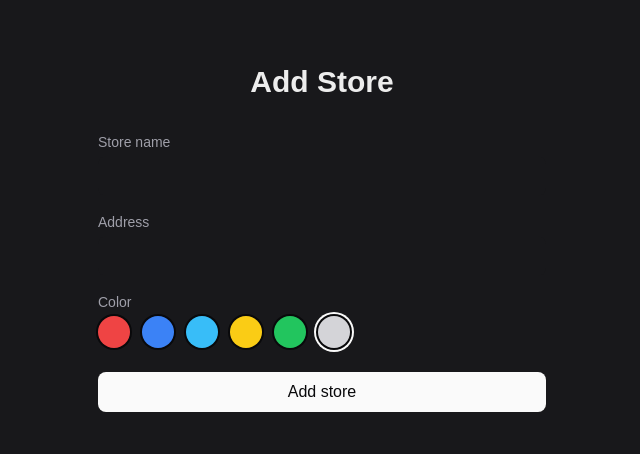
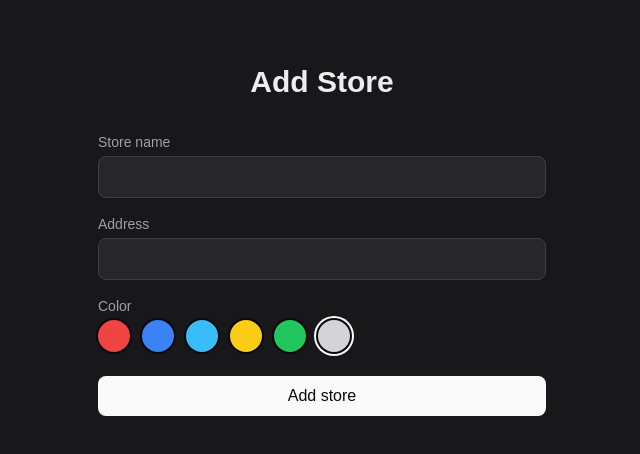
Before and after one commit to Felix-Silva/PokeStock, a Next.js app: page /stores/new in a window 1280 px wide. Shown: the top 454 px of the page, without its empty margins (318-958 px from the left). Built offline with nearby package versions, Linux system fonts and the light colour scheme; no server answers.

Commit message:
add stock log button and feature

```diff
--- a/src/app/stores/[id]/page.tsx
+++ b/src/app/stores/[id]/page.tsx
@@ -1,5 +1,7 @@
+import Link from "next/link";
 import { notFound } from "next/navigation";
 import { supabase } from "@/lib/supabase";
+import { ToggleSection } from "@/components/ToggleSection";
 
 type StockCheck = {
   id: string;
@@ -72,7 +74,16 @@ export default async function StorePage(props: PageProps<"/stores/[id]">) {
   return (
     <main className="flex flex-1 flex-col items-center gap-8 px-6 py-16">
       <h1 className="text-3xl font-semibold">{store.name}</h1>
-      <div className="flex w-full max-w-4xl flex-col gap-8 md:flex-row md:items-start">
+
+      <Link
+        href={`/stores/${id}/log`}
+        className="rounded-lg bg-zinc-50 px-4 py-2 font-medium text-zinc-950 hover:bg-zinc-200"
+      >
+        + Log Stock Check
+      </Link>
+
+      <div className="flex w-full max-w-4xl flex-col gap-6">
+        <ToggleSection label="stock check history">
           <table className="w-full border-separate border-spacing-y-2 text-sm">
             <thead>
               <tr className="text-left text-zinc-400">
@@ -101,8 +112,10 @@ export default async function StorePage(props: PageProps<"/stores/[id]">) {
               )}
             </tbody>
           </table>
+        </ToggleSection>
 
-        <table className="w-full max-w-sm shrink-0 border-collapse text-sm">
+        <ToggleSection label="score guide">
+          <table className="w-full max-w-sm border-collapse text-sm">
             <thead>
               <tr className="border-b border-zinc-700 text-left text-zinc-400">
                 <th className="py-2 pr-4 font-medium">Observation</th>
@@ -118,6 +131,7 @@ export default async function StorePage(props: PageProps<"/stores/[id]">) {
               ))}
             </tbody>
           </table>
+        </ToggleSection>
       </div>
     </main>
   );
--- a/src/app/stores/new/page.tsx
+++ b/src/app/stores/new/page.tsx
@@ -36,7 +36,7 @@ export default function NewStorePage() {
             name="name"
             type="text"
             required
-            className="rounded-lg bg-zinc-900 px-4 py-2 outline-none focus:ring-2 focus:ring-zinc-600"
+            className="rounded-lg border border-zinc-700 bg-zinc-800 px-4 py-2 outline-none focus:ring-2 focus:ring-zinc-600"
           />
         </div>
         <div className="flex flex-col gap-1">
@@ -48,7 +48,7 @@ export default function NewStorePage() {
             name="address"
             type="text"
             required
-            className="rounded-lg bg-zinc-900 px-4 py-2 outline-none focus:ring-2 focus:ring-zinc-600"
+            className="rounded-lg border border-zinc-700 bg-zinc-800 px-4 py-2 outline-none focus:ring-2 focus:ring-zinc-600"
           />
         </div>
         <div className="flex flex-col gap-1">
```
Lines whose indentation alone changed are shown as unchanged.
